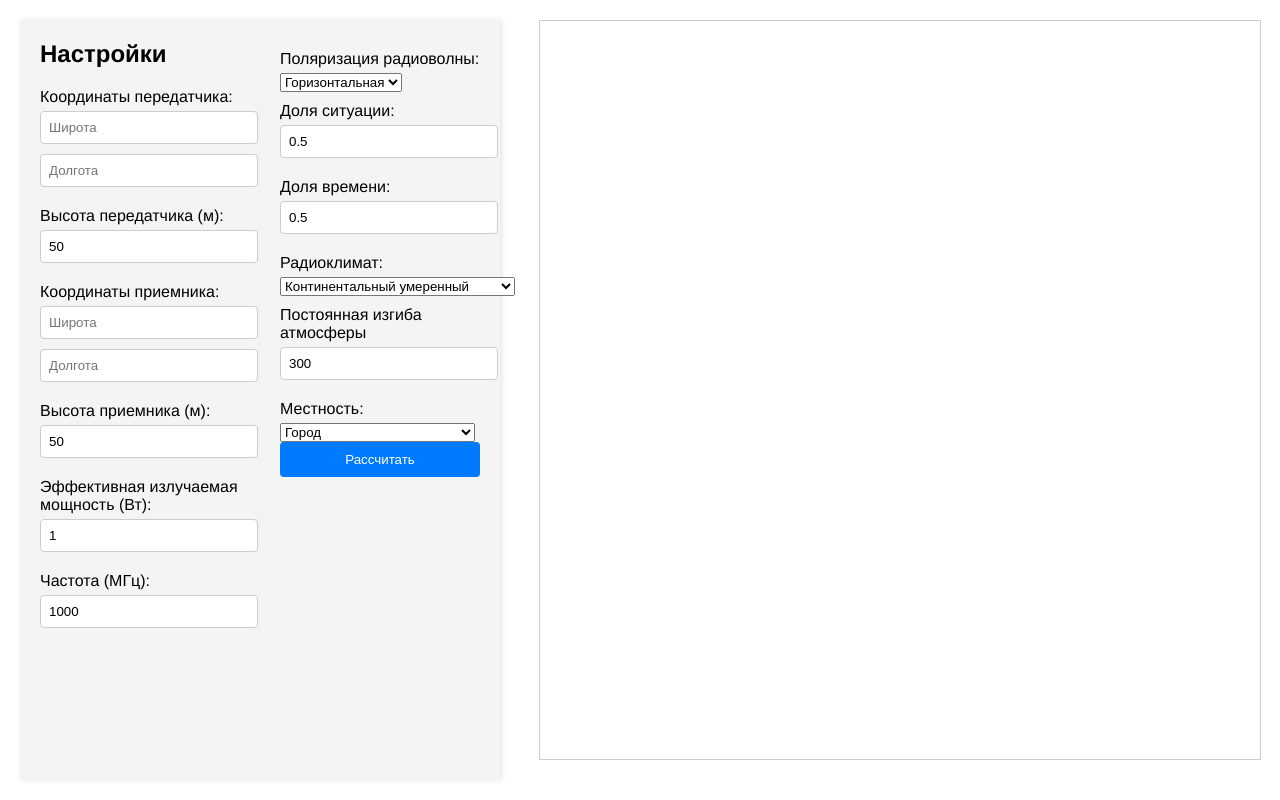
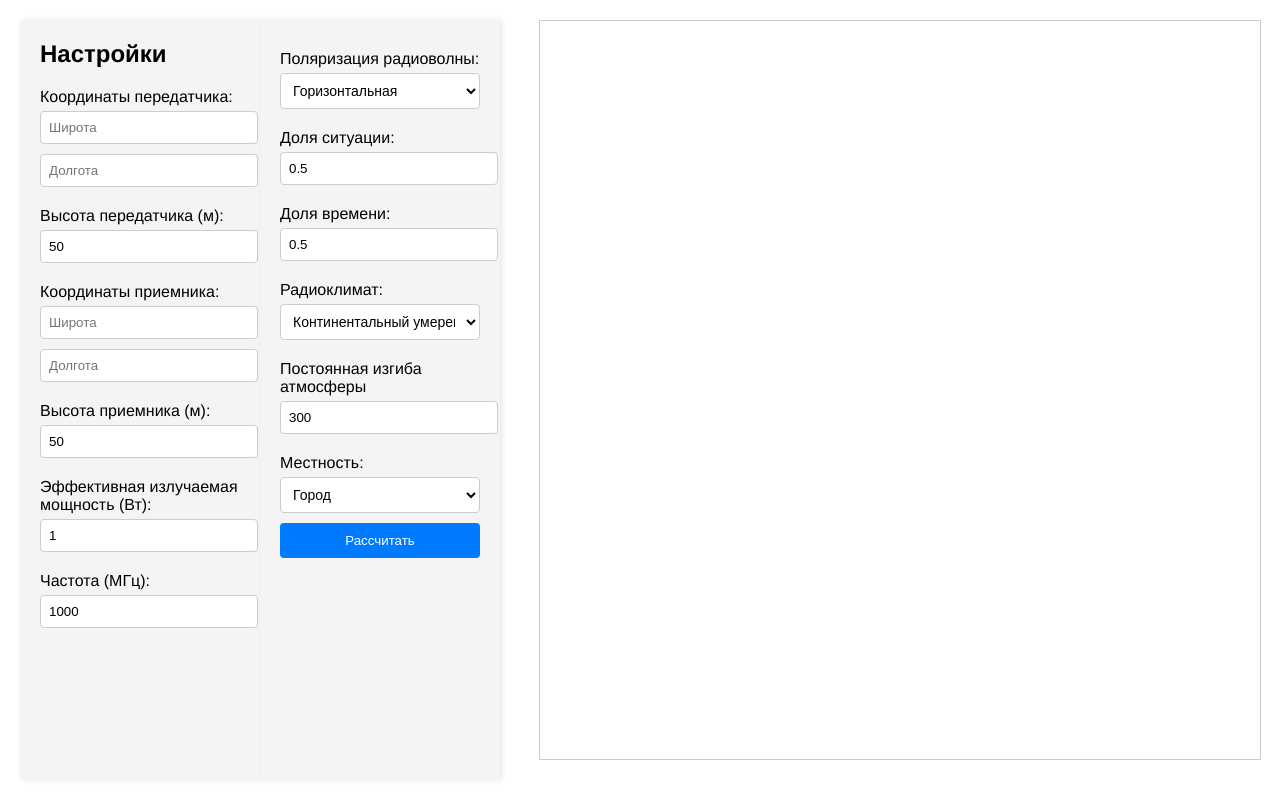
Before and after one commit to thehitek/web_splat, a plain HTML site: page templates/start.html in a window 1280 px wide. Drawn offline with Linux system fonts and the light colour scheme; files that its build step writes are made by us from their sources; files whose address does not match are found by name.

Commit message:
IMPL | Add styling for select elements in the control panel

```diff
--- a/static/styles/start.css
+++ b/static/styles/start.css
@@ -58,6 +58,18 @@ main {
     background: #0056b3;
 }
 
+.control-panel select {
+    width: 100%;
+    padding: 8px;
+    margin-bottom: 10px;
+    border: 1px solid #ccc;
+    border-radius: 4px;
+    background: #fff;
+    box-sizing: border-box;
+    max-width: 100%;
+    font-size: 14px;
+}
+
 .map-container {
     flex: 1;
     display: flex;
```
